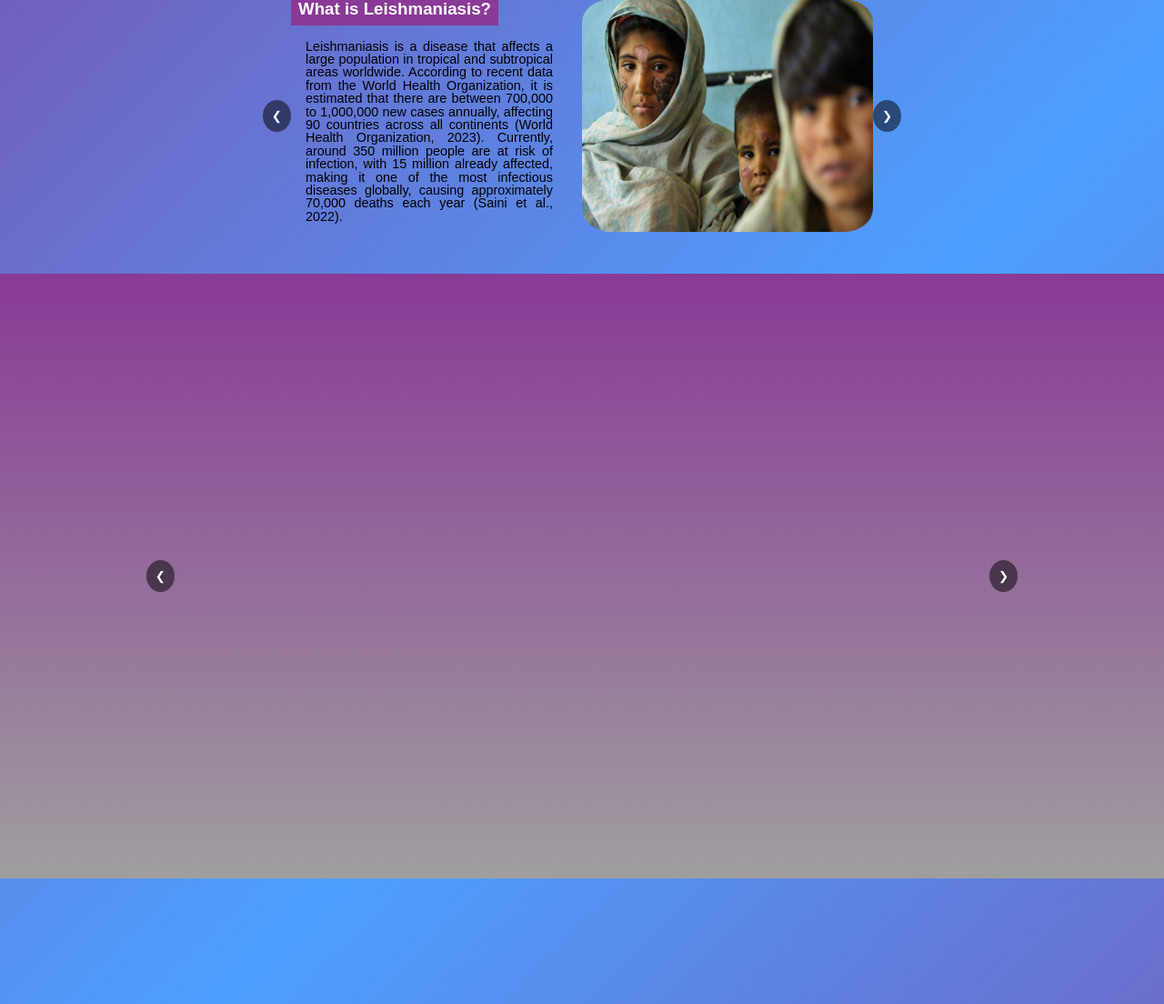
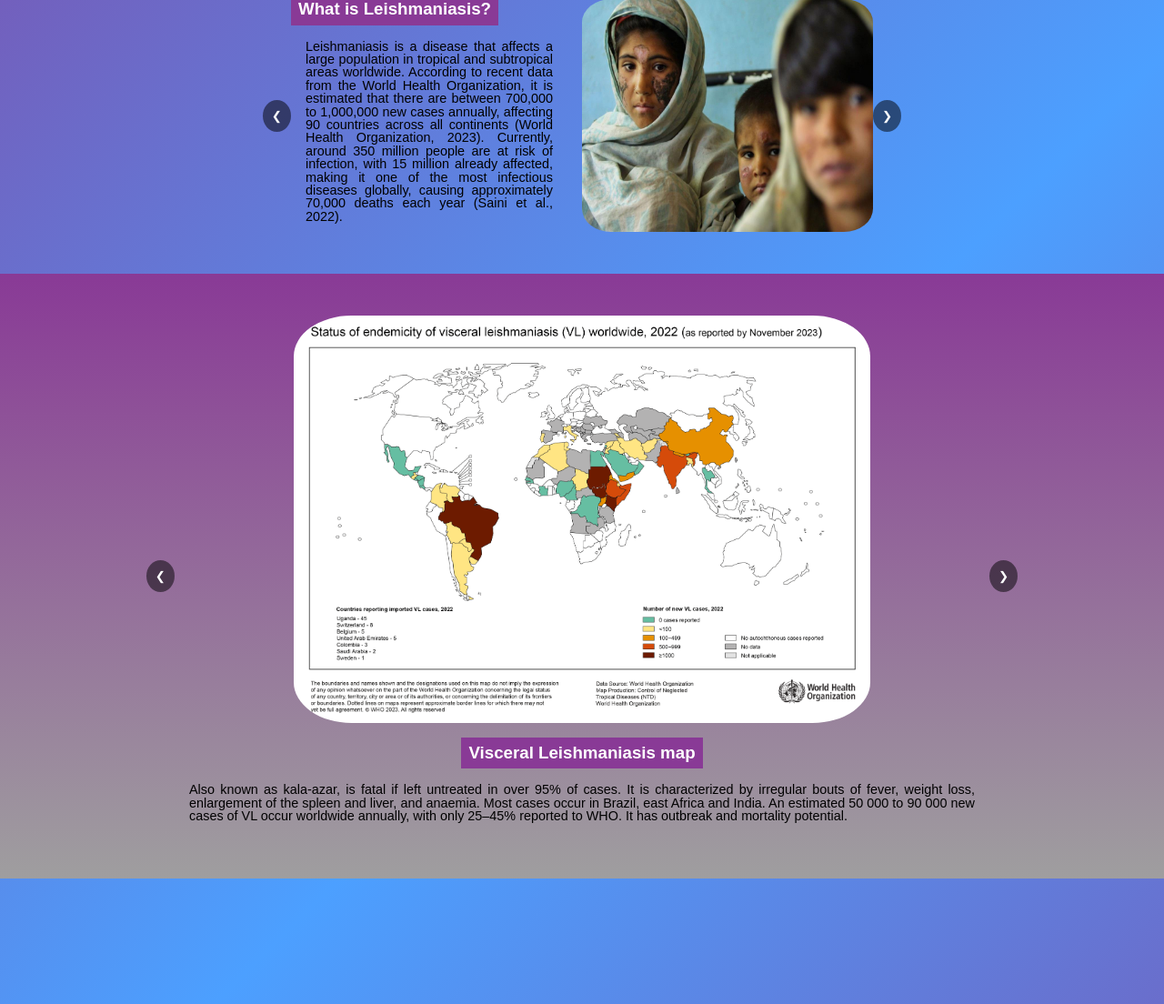
Before and after one commit to CBMSO-L302/leish_web_app, a Django app: page /home/ in a window 1280 px wide. Shown: the part 790-1894 px from the top of the page at 91% size. Run offline with Django 5.2, Linux system fonts and the light colour scheme.

Commit message:
Add map intro carousel for Leishmaniasis types
Implemented a new carousel to display maps and information about Visceral and Cutaneous Leishmaniasis. Added a JSON file for map data, corresponding images, and a JavaScript handler for dynamic content loading and transitions. Updated the HTML template to include the new script.

```diff
--- /dev/null
+++ b/home/static/home/json/map_intro_eng.json
@@ -0,0 +1,12 @@
+[
+  {
+    "title" : "Visceral Leishmaniasis map",
+    "description" : "Also known as kala-azar, is fatal if left untreated in over 95% of cases. It is characterized by irregular bouts of fever, weight loss, enlargement of the spleen and liver, and anaemia. Most cases occur in Brazil, east Africa and India. An estimated 50 000 to 90 000 new cases of VL occur worldwide annually, with only 25–45% reported to WHO. It has outbreak and mortality potential.",
+    "img" : "/static/home/images/maps/leishmaniasis_vl_2022.png"
+  },
+  {
+    "title" : "Cutaenous Leishmaniasis map",
+    "description" : "Is the most common form and causes skin lesions, mainly ulcers, on exposed parts of the body. These can leave life-long scars and cause serious disability or stigma. About 95% of CL cases occur in the Americas, the Mediterranean basin, the Middle East and central Asia. It is estimated that 600 000 to 1 million new cases occur worldwide annually but only around 200 000 are reported to WHO.",
+    "img" : "/static/home/images/maps/leishmaniasis_cl_2022.png"
+  }
+]
--- /dev/null
+++ b/home/static/home/scripts/map-intro-carousel.js
@@ -0,0 +1,92 @@
+// noinspection DuplicatedCode
+
+let mapIntroIndex = 0;
+let mapIntroInterval;
+
+function showMapIntroSlide(index) {
+    const mapIntroPosts = document.querySelectorAll('#real-map-container .map-post');
+    if (index >= mapIntroPosts.length) {
+        mapIntroIndex = 0;
+    } else if (index < 0) {
+        mapIntroIndex = mapIntroPosts.length - 1;
+    } else {
+        mapIntroIndex = index;
+    }
+    mapIntroPosts.forEach((post, i) => {
+        post.style.display = i === mapIntroIndex ? 'flex' : 'none';
+    });
+}
+
+function changeMapIntroSlide(n) {
+    showMapIntroSlide(mapIntroIndex + n);
+}
+
+function loadMapIntro() {
+    fetch('/static/home/json/map_intro_eng.json')
+        .then(response => response.json())
+        .then(data => {
+            const mapIntroPostsContainer = document.getElementById('real-map-container');
+            mapIntroPostsContainer.innerHTML = ''; // Clear existing news
+
+            data.forEach((post, index) => {
+                // Create the container for each post
+                const postDiv = document.createElement('div');
+                postDiv.classList.add('map-post');
+                if (index !== 0) postDiv.style.display = 'none'; // Hide all posts except the first one
+
+                // Create and append the image
+                const imgDiv = document.createElement('div');
+                imgDiv.classList.add('map-post-img');
+                const img = document.createElement('img');
+                img.src = post.img;
+                img.alt = post.title;
+                imgDiv.appendChild(img);
+
+                // Create and append the text container
+                const textDiv = document.createElement('div');
+                textDiv.classList.add('map-post-text');
+
+                // Create a div to hold the title
+                const titleDiv = document.createElement('div');
+                titleDiv.classList.add('map-post-title');
+                const title = document.createElement('h3');
+                title.textContent = post.title;
+                titleDiv.appendChild(title);
+                textDiv.appendChild(titleDiv);
+
+                // Add the description
+                const description = document.createElement('p');
+                description.textContent = post.description;
+                textDiv.appendChild(description);
+
+                // Add the date
+                const date = document.createElement('p');
+                date.textContent = post.date;
+                textDiv.appendChild(date);
+
+                // Append the image and text containers to the post container
+                postDiv.appendChild(imgDiv);
+                postDiv.appendChild(textDiv);
+
+                // Append the post container to the news posts container
+                mapIntroPostsContainer.appendChild(postDiv);
+            });
+
+            mapIntroIndex = 0;
+            showMapIntroSlide(mapIntroIndex);
+
+            // Clear any existing interval before starting a new one
+            if (mapIntroInterval) {
+                clearInterval(mapIntroInterval);
+            }
+
+            // Start the interval to show the next slide every 10 seconds
+            mapIntroInterval = setInterval(() => changeMapIntroSlide(1), 10000);
+        })
+        .catch(error => console.error('Error loading leish intro:', error));
+}
+
+document.addEventListener('DOMContentLoaded', () => {
+    changeMapIntroSlide();
+    loadMapIntro();
+});
--- a/home/templates/home/home.html
+++ b/home/templates/home/home.html
@@ -86,4 +86,5 @@
   <script src="{% static 'home/scripts/team-carousel-img.js' %}"></script>
   <script src="{% static 'home/scripts/news-carousel.js' %}"></script>
   <script src="{% static 'home/scripts/leish-intro-carousel.js' %}"></script>
+  <script src="{% static 'home/scripts/map-intro-carousel.js' %}"></script>
 {% endblock %}
```
Also changed, not shown: home/static/home/images/maps/leishmaniasis_cl_2022.png (added), home/static/home/images/maps/leishmaniasis_vl_2022.png (added).
